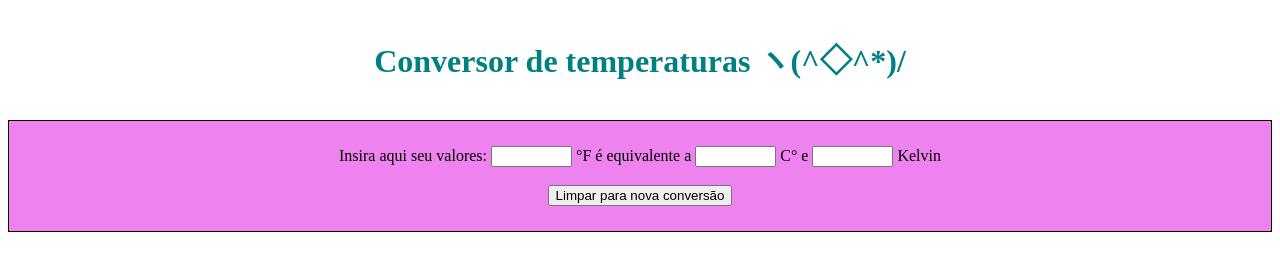
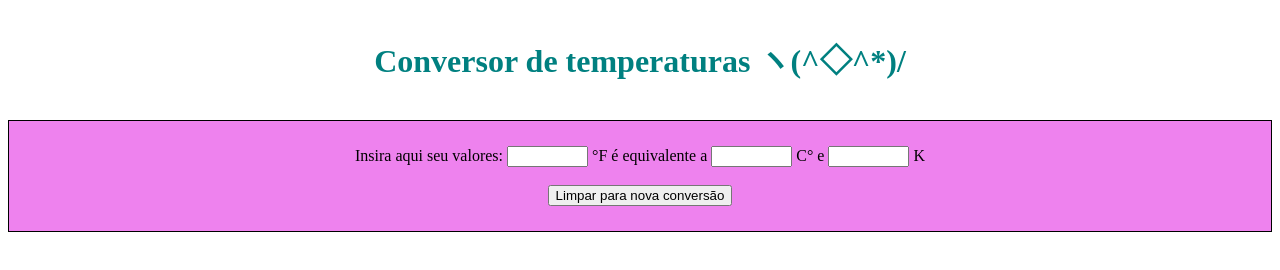
Before and after one commit to skiednia/SA, a plain HTML site: page index.html in a window 1280 px wide. Drawn offline with Linux system fonts and the light colour scheme.

Commit message:
ultima alteração: Kelvin para K

```diff
--- a/index.html
+++ b/index.html
@@ -43,7 +43,7 @@ C° e
 
 onchange="convertTemp('ktof')">
 
-Kelvin
+K
 
 <!-- Função referente à conversão -->
 
```
